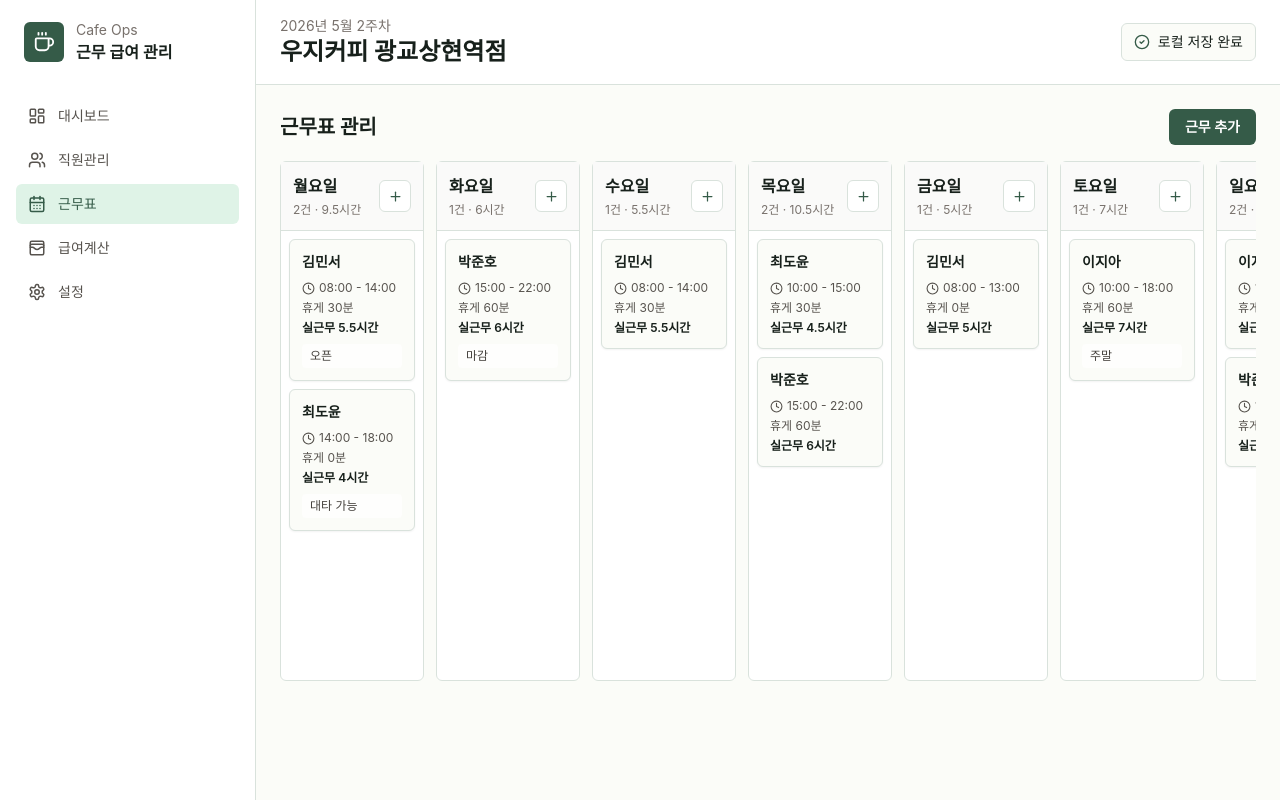
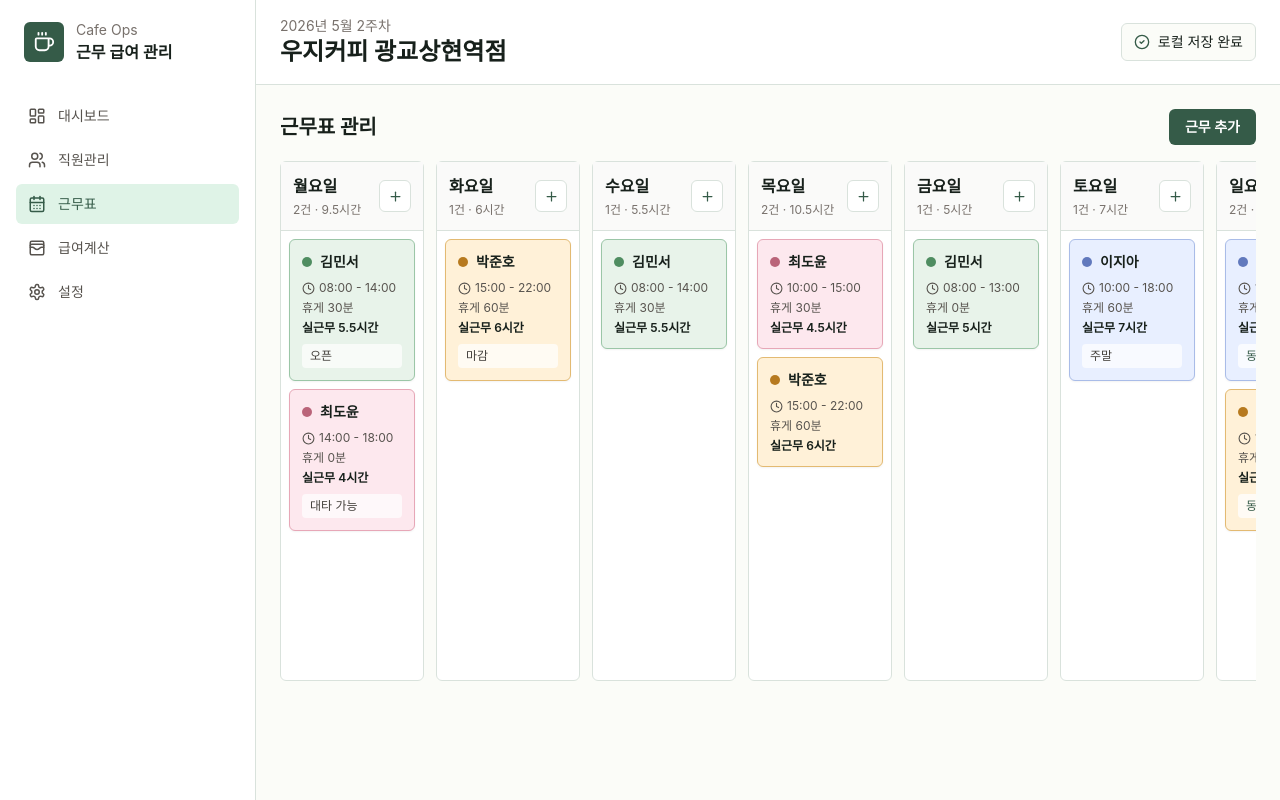
Before and after one commit to heekeunlee/cafe_manager, a React (Vite) app: page / in a window 1280 px wide. Both pictures are taken after a click on the button "근무표". Built offline with nearby package versions, Linux system fonts and the light colour scheme.

Commit message:
Color schedule blocks by employee

```diff
--- a/src/App.tsx
+++ b/src/App.tsx
@@ -660,17 +660,24 @@ function ScheduleView({
                   {dayShifts.map((shift) => {
                     const employee = employees.find((target) => target.id === shift.employeeId);
                     const overlapped = hasOverlap(shift);
+                    const concurrentWorkerCount = countConcurrentWorkers(shift, dayShifts);
+                    const color = getEmployeePastelColor(shift.employeeId);
 
                     return (
                       <button
                         key={shift.id}
                         onClick={() => openEditModal(shift)}
-                        className={`w-full rounded-md border p-3 text-left shadow-sm transition hover:-translate-y-0.5 hover:shadow ${
-                          overlapped ? "border-amber/70 bg-amber/10" : "border-line bg-paper"
-                        }`}
+                        className="w-full rounded-md border p-3 text-left shadow-sm transition hover:-translate-y-0.5 hover:shadow"
+                        style={{
+                          backgroundColor: overlapped ? "#fff4dd" : color.background,
+                          borderColor: overlapped ? "#d38a28" : color.border,
+                        }}
                       >
                         <div className="flex items-start justify-between gap-2">
-                          <strong className="text-sm">{employee?.name ?? "직원 없음"}</strong>
+                          <div className="flex min-w-0 items-center gap-2">
+                            <span className="h-2.5 w-2.5 shrink-0 rounded-full" style={{ backgroundColor: color.accent }} />
+                            <strong className="truncate text-sm">{employee?.name ?? "직원 없음"}</strong>
+                          </div>
                           {overlapped && <AlertTriangle size={16} className="shrink-0 text-amber" />}
                         </div>
                         <div className="mt-2 space-y-1 text-xs text-stone-600">
@@ -683,6 +690,11 @@ function ScheduleView({
                         </div>
                         {shift.note && (
                           <p className="mt-2 rounded bg-white/70 px-2 py-1 text-xs text-stone-700">{shift.note}</p>
+                        )}
+                        {concurrentWorkerCount > 1 && (
+                          <p className="mt-2 inline-flex rounded bg-white/75 px-2 py-1 text-xs font-medium text-moss">
+                            동시간 {concurrentWorkerCount}명
+                          </p>
                         )}
                         {overlapped && <p className="mt-2 text-xs font-medium text-amber">시간 겹침</p>}
                       </button>
@@ -868,6 +880,31 @@ function normalizedShiftRange(shift: Shift): [number, number] {
   let end = parseTimeToMinutes(shift.endTime);
   if (end <= start) end += 24 * 60;
   return [start, end];
+}
+
+const employeePastelColors = [
+  { background: "#e8f3ea", border: "#9bc6a7", accent: "#4f8d61" },
+  { background: "#fff1d8", border: "#e3ba72", accent: "#b77a1f" },
+  { background: "#e8efff", border: "#a9bce8", accent: "#6179bd" },
+  { background: "#fde8ee", border: "#e7a7b7", accent: "#ba6479" },
+  { background: "#e7f5f4", border: "#94c9c5", accent: "#4e918b" },
+  { background: "#f1ecff", border: "#bcaee5", accent: "#7d68bf" },
+  { background: "#f4f0df", border: "#cfc28a", accent: "#8c7b35" },
+  { background: "#e9f6df", border: "#abd084", accent: "#66973f" },
+];
+
+function getEmployeePastelColor(employeeId: string) {
+  const hash = Array.from(employeeId).reduce((total, char) => total + char.charCodeAt(0), 0);
+  return employeePastelColors[hash % employeePastelColors.length];
+}
+
+function countConcurrentWorkers(target: Shift, dayShifts: Shift[]): number {
+  const employeeIds = new Set(
+    dayShifts
+      .filter((shift) => shiftRangesOverlap(target, shift))
+      .map((shift) => shift.employeeId),
+  );
+  return employeeIds.size;
 }
 
 function PayrollView({ payroll, employees }: { payroll: ReturnType<typeof calculatePayroll>; employees: Employee[] }) {
```
